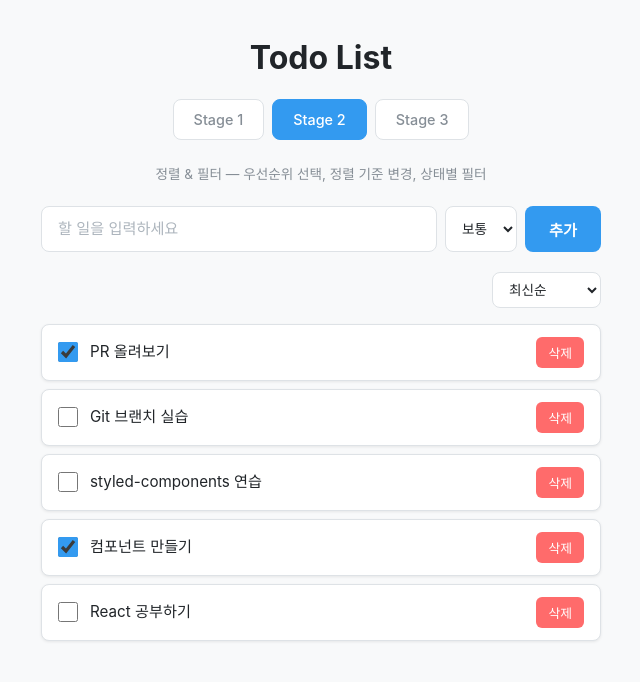
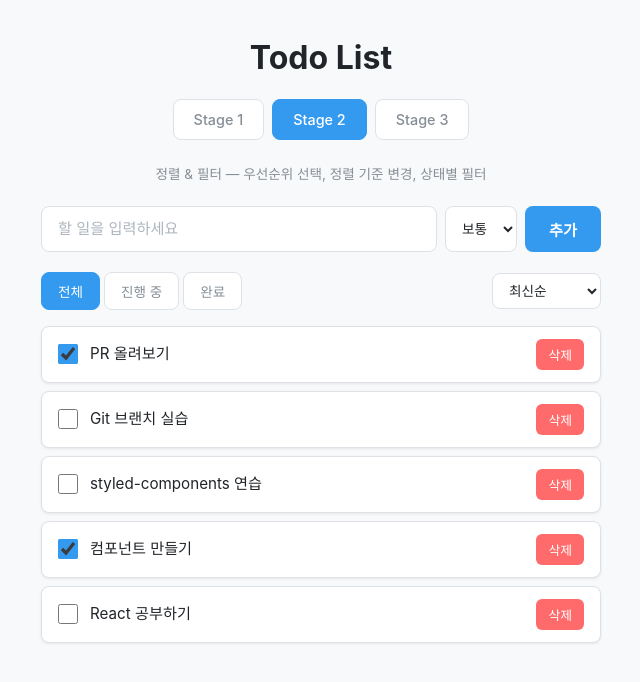
Before and after one commit to givvemee/todo.template, a React (Vite) app: page /stage2 in a window 1280 px wide. Shown: the top 682 px of the page, without its empty margins (319-959 px from the left). Built offline with nearby package versions, Linux system fonts and the light colour scheme.

Commit message:
FilterBar 구현

```diff
--- a/src/stages/stage2/components/FilterBar.jsx
+++ b/src/stages/stage2/components/FilterBar.jsx
@@ -1,21 +1,27 @@
-import styled from 'styled-components';
+import styled from "styled-components";
 
-// HINT: 필터 옵션 배열을 만들어 활용하면 편리합니다
-// 예) [{ value: 'all', label: '전체' }, ...]
+const FILTER_OPTION = [
+  { value: "all", label: "전체" },
+  { value: "active", label: "진행 중" },
+  { value: "completed", label: "완료" },
+];
 
-export default function FilterBar({ filter, onFilterChange }) {
-  // TODO: 필터 옵션들을 버튼으로 렌더링하세요
-  // HINT: 현재 선택된 필터와 비교하여 활성 상태를 표시하세요
-  // HINT: FilterButton의 $active prop으로 활성 스타일을 적용할 수 있습니다
-
+export default function FilterBar({ filter, setFilter }) {
   return (
     <Container>
-      {/* 여기에 필터 버튼들을 렌더링하세요 */}
+      {FILTER_OPTION.map((option) => (
+        <FilterButton
+          key={option.value}
+          $active={filter === option.value}
+          onClick={() => setFilter(option.value)}
+        >
+          {option.label}
+        </FilterButton>
+      ))}
     </Container>
   );
 }
 
-// ===== 아래는 스타일 코드입니다. 수정하지 않아도 됩니다. =====
 const Container = styled.div`
   display: flex;
   gap: 4px;
@@ -29,10 +35,9 @@ const FilterButton = styled.button`
   background: ${({ $active, theme }) =>
     $active ? theme.accent.primary : theme.bg.secondary};
   color: ${({ $active, theme }) =>
-    $active ? '#ffffff' : theme.text.secondary};
+    $active ? "#ffffff" : theme.text.secondary};
   border: 1px solid
-    ${({ $active, theme }) =>
-      $active ? theme.accent.primary : theme.border};
+    ${({ $active, theme }) => ($active ? theme.accent.primary : theme.border)};
   transition: all ${({ theme }) => theme.transition};
 
   &:hover {
```
